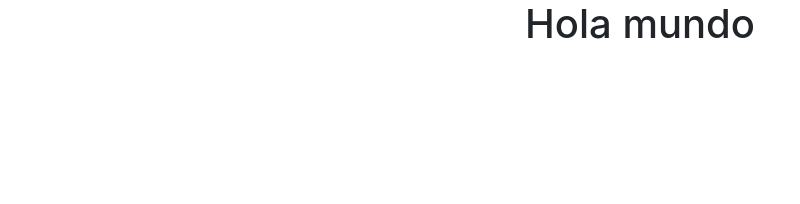
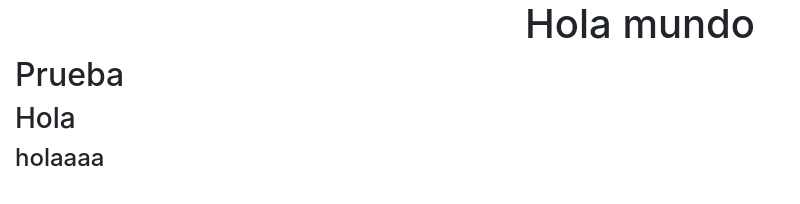
Before and after one commit to AlejandroV-alpha/finalprueba, a plain HTML site: page index.html in a window 1280 px wide. Shown: the whole page, without its empty margins (0-800 px from the left). Drawn offline with nearby package versions, Linux system fonts and the light colour scheme.

Commit message:
Modificacion prueba

```diff
--- a/index.html
+++ b/index.html
@@ -12,6 +12,9 @@
   <body>
         <div class="container-fluid">
             <h1 class="text-center">Hola mundo</h1>
+            <h2>Prueba</h2>
+            <h3>Hola</h3>
+            <h4>holaaaa</h4>
         </div>
 
     <!-- Optional JavaScript -->
```
